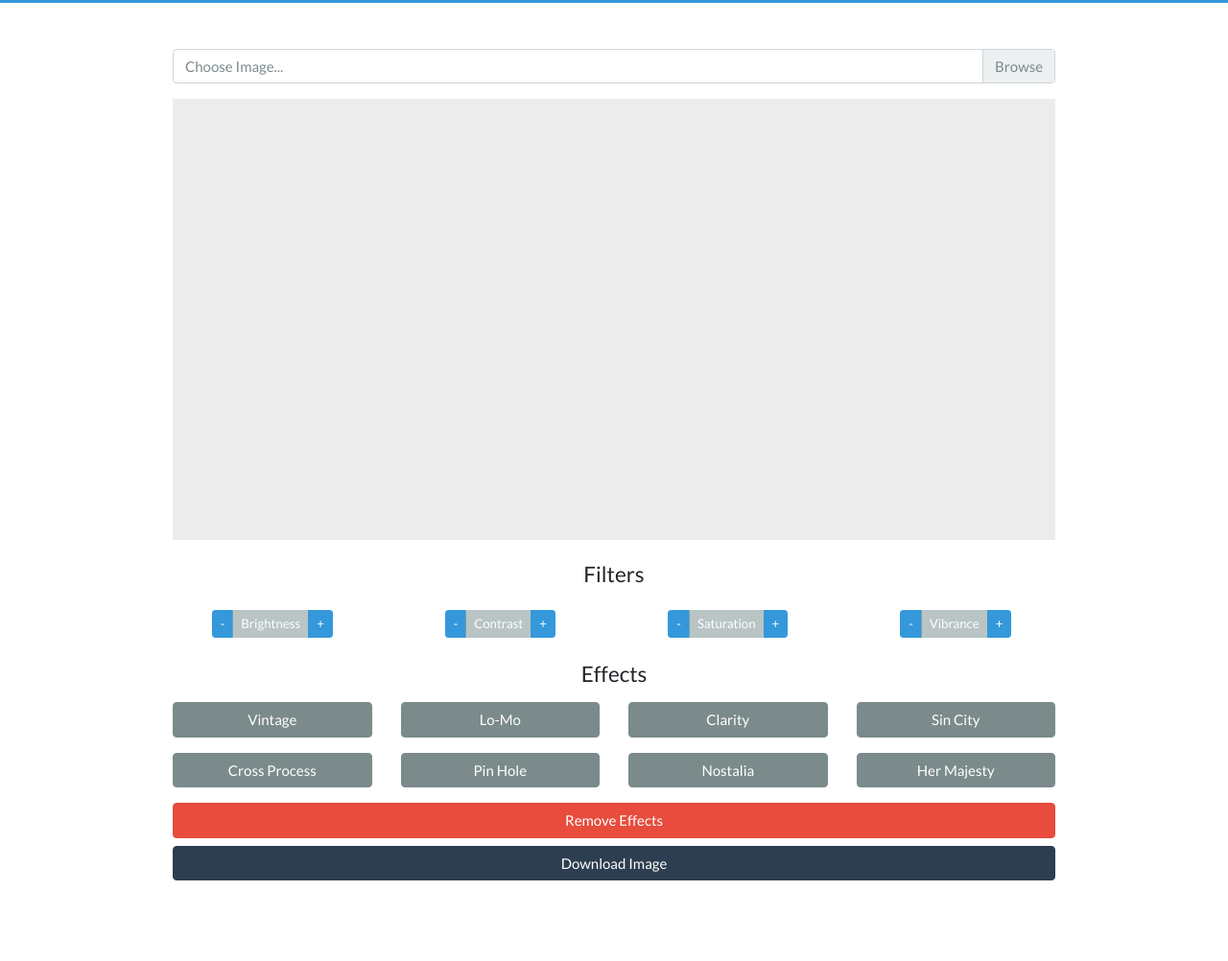
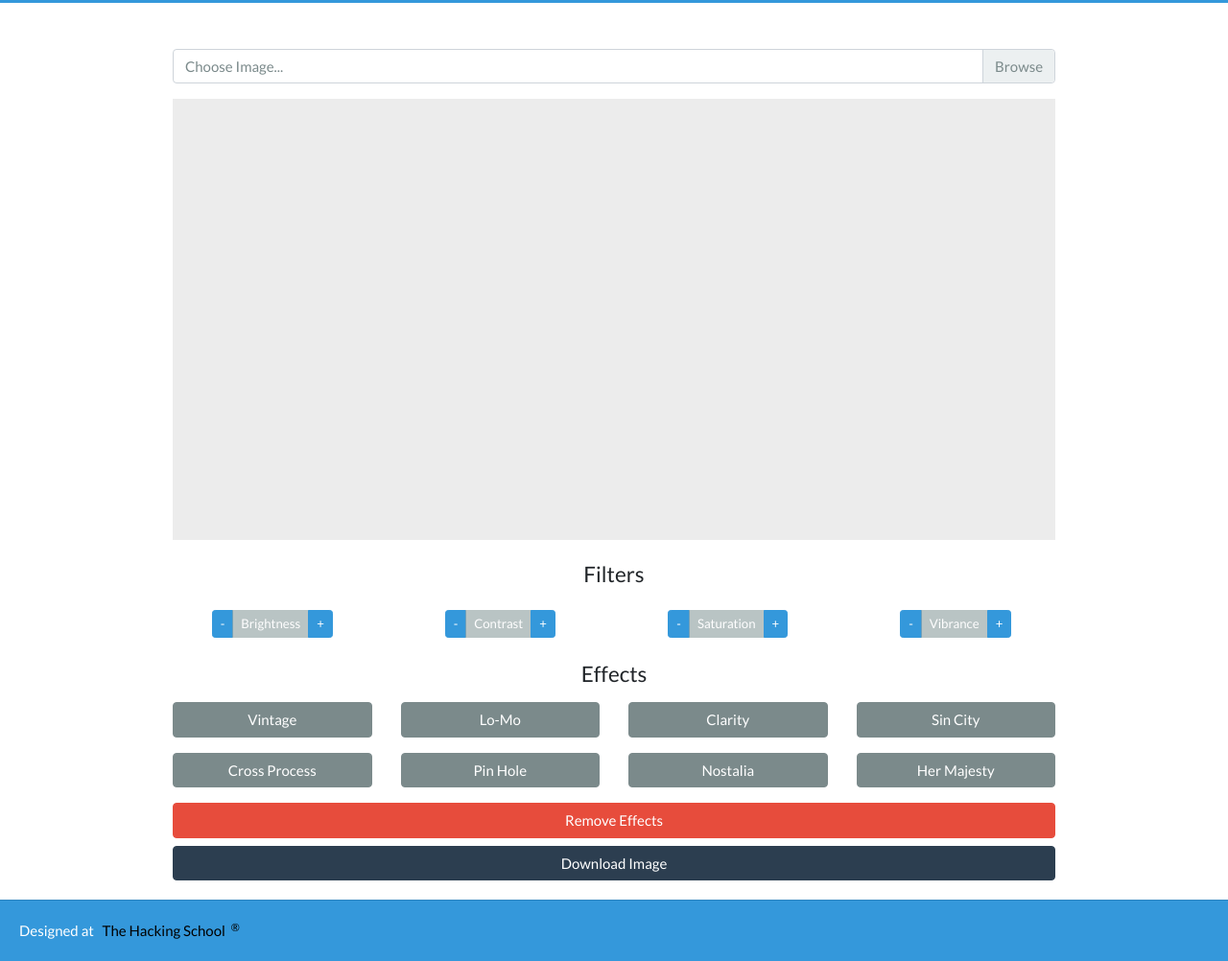
Before and after one commit to RohitoOo/Instagram_Filters, a plain HTML site: page index.html in a window 1280 px wide. Shown: the part 68-1070 px from the top of the page at 96% size. Before the commit the page ends 986 px from the top, so only its background shows below. Drawn offline with nearby package versions, Linux system fonts and the light colour scheme.

Commit message:
minor css additions

```diff
--- a/index.html
+++ b/index.html
@@ -10,7 +10,7 @@
   <link rel="stylesheet" href="style.css">
   <link rel="icon" href="insta-logo.jpg">
   <meta property="og:title" content="Rohito's Creations">
-  <meta property="og:description" content="Nothing is Impossible.">
+  <meta property="og:description" content="Instagram - Image Filters.">
   <meta property="og:image" content="/rohito.jpg">
   <meta property="og:url" content="https://www.rohito.com">
 
@@ -125,6 +125,12 @@
     </div>
   </div>
 
+<div id="footer"class="card-footer bg-info">
+<footer > Designed at &nbsp<a href="http://thehackingschool.com/"> The Hacking School &nbsp<sup>&reg</sup></a>
+</footer>
+
+</div>
+
 <script src="https://cdnjs.cloudflare.com/ajax/libs/camanjs/4.1.2/caman.full.min.js"></script>
 <script src="main.js"></script>
 </body>
--- a/style.css
+++ b/style.css
@@ -9,3 +9,16 @@
 
   color: white !important
 }
+
+
+#footer{
+
+  padding: 20px;
+  margin-top: 20px;
+  color: white;
+}
+
+footer a {
+
+  color:black;
+}
```
